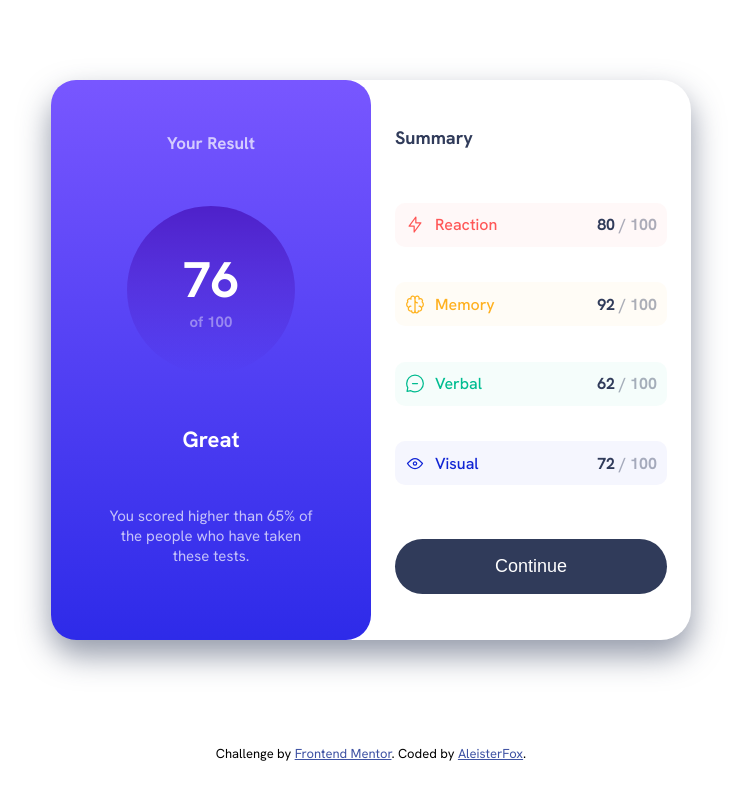
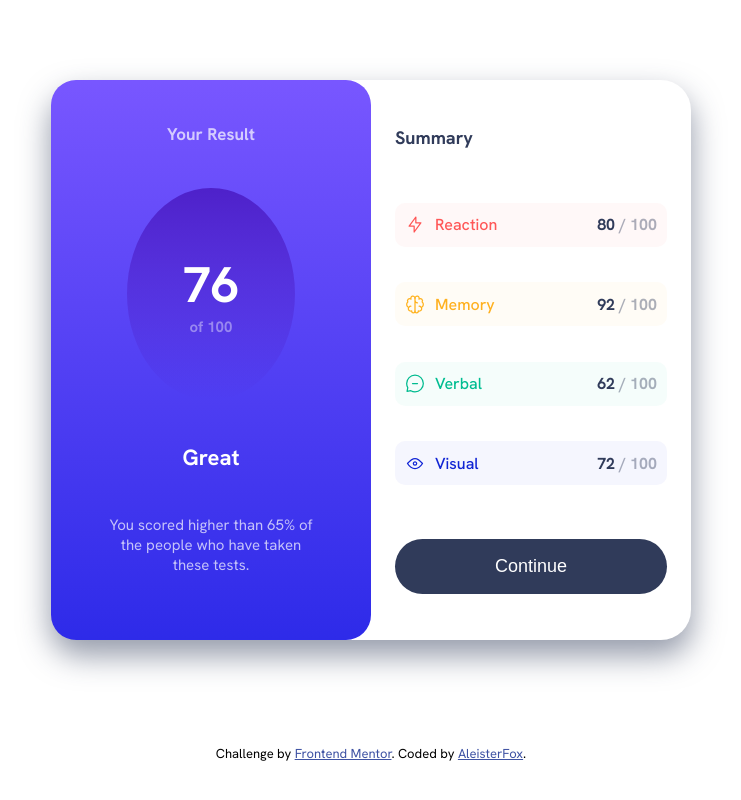
Before and after one commit to AleisterFox/result-summary-component, a plain HTML site: page index.html in a window 1280 px wide. Shown: the whole page, without its empty margins (269-1010 px from the left). Drawn offline with Linux system fonts and the light colour scheme.

Commit message:
change README file name

```diff
--- a/style.css
+++ b/style.css
@@ -68,7 +68,7 @@ html {
     border-radius: 50%;
     background: linear-gradient(var(--violet-blue), var(--persian-blue));
     width: 45%;
-    aspect-ratio: 1/1;
+    height: 45%;
     justify-content: center;
 }
 
@@ -234,6 +234,7 @@ button:active {
     }
     .card__score--points {
         width: 70%;
+        height: 38%;
     }
     .card__score--description {
         width: 90%;
```
Also changed, not shown: 1 other file.
